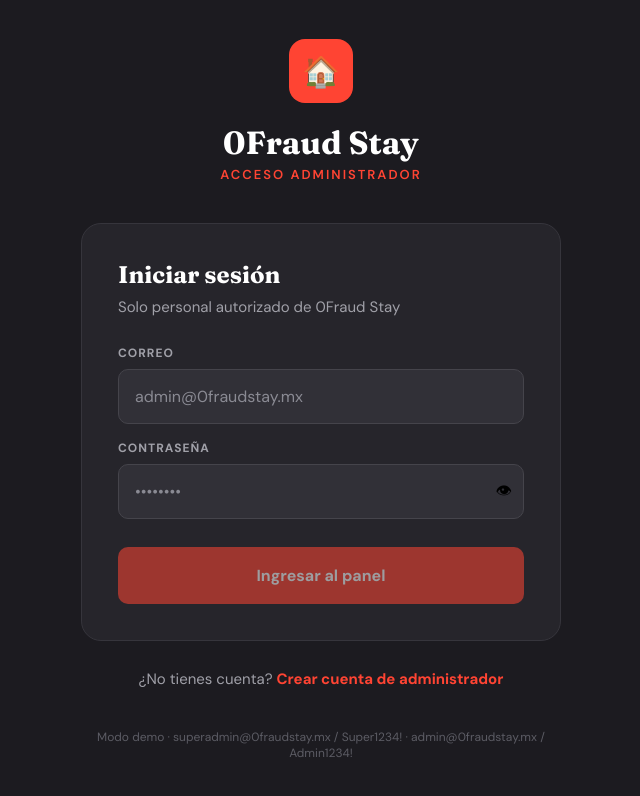
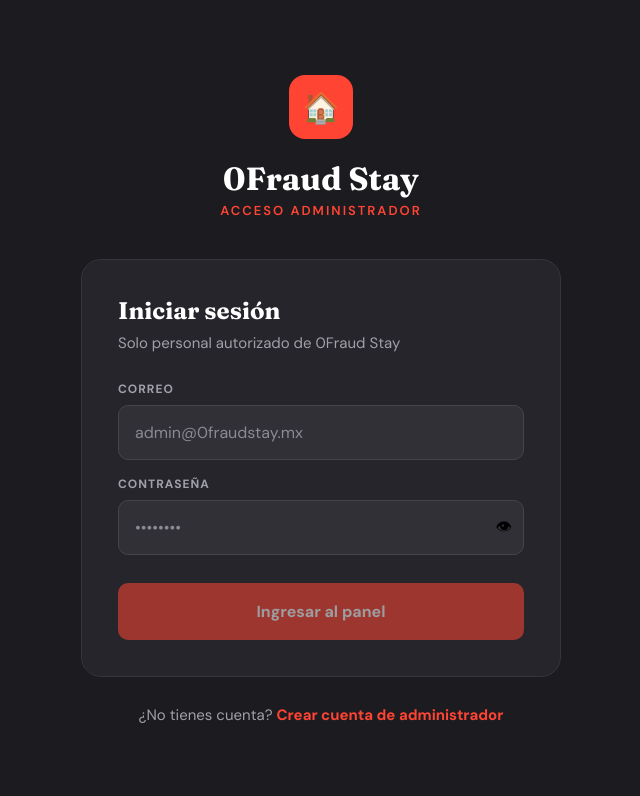
Before and after one commit to TC2007B-451-Agosto-Diciembre-2026/Equipo4_dashboardWeb, a React (Vite) app in the folder ofraud-dashboard/: page / in a window 1280 px wide. Shown: the top 796 px of the page, without its empty margins (319-959 px from the left). Built offline with nearby package versions, Linux system fonts and the light colour scheme.

Commit message:
Commit JPM

```diff
--- a/ofraud-dashboard/src/api.js
+++ b/ofraud-dashboard/src/api.js
@@ -4,8 +4,8 @@
 import axios from 'axios'
 import * as demo from './data/demo.js'
 
-// MODO DEMO: true = usa datos de prueba
-export const MODO_DEMO = true
+// MODO DEMO: false = datos del Backend
+export const MODO_DEMO = false
 
 // Roles - El 3 y el 4 hay que agregarlos a la base
 export const ROLES = {
@@ -71,6 +71,8 @@ export function cerrarSesion() {
 }
 
 // ---------- Cliente axios ----------
+// Todas las peticiones van a /api (el proxy de Vite las manda al backend)
+axios.defaults.baseURL = '/api'
 const api = axios.create()
 
 // Pone el Bearer en cada petición
```
